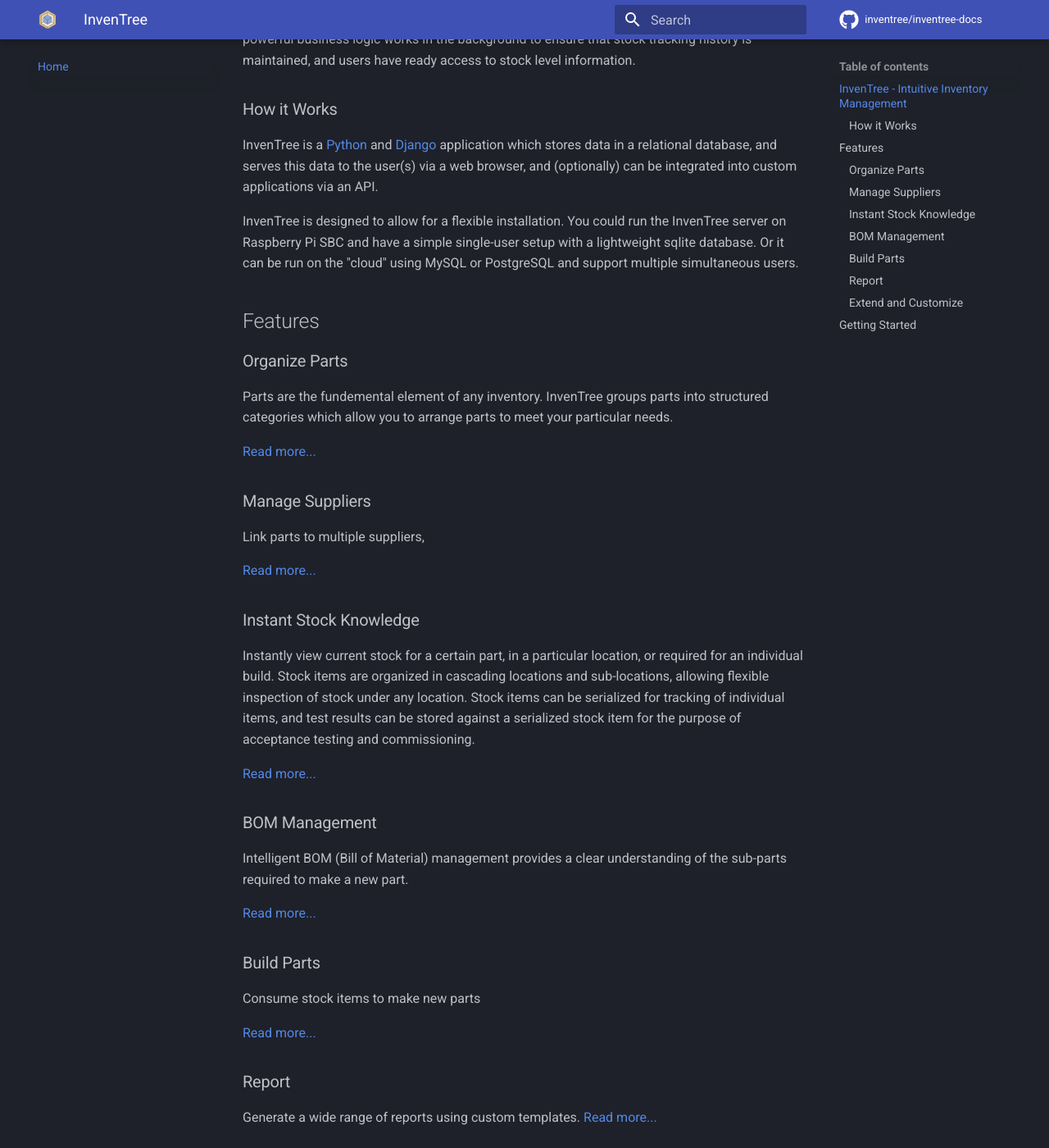
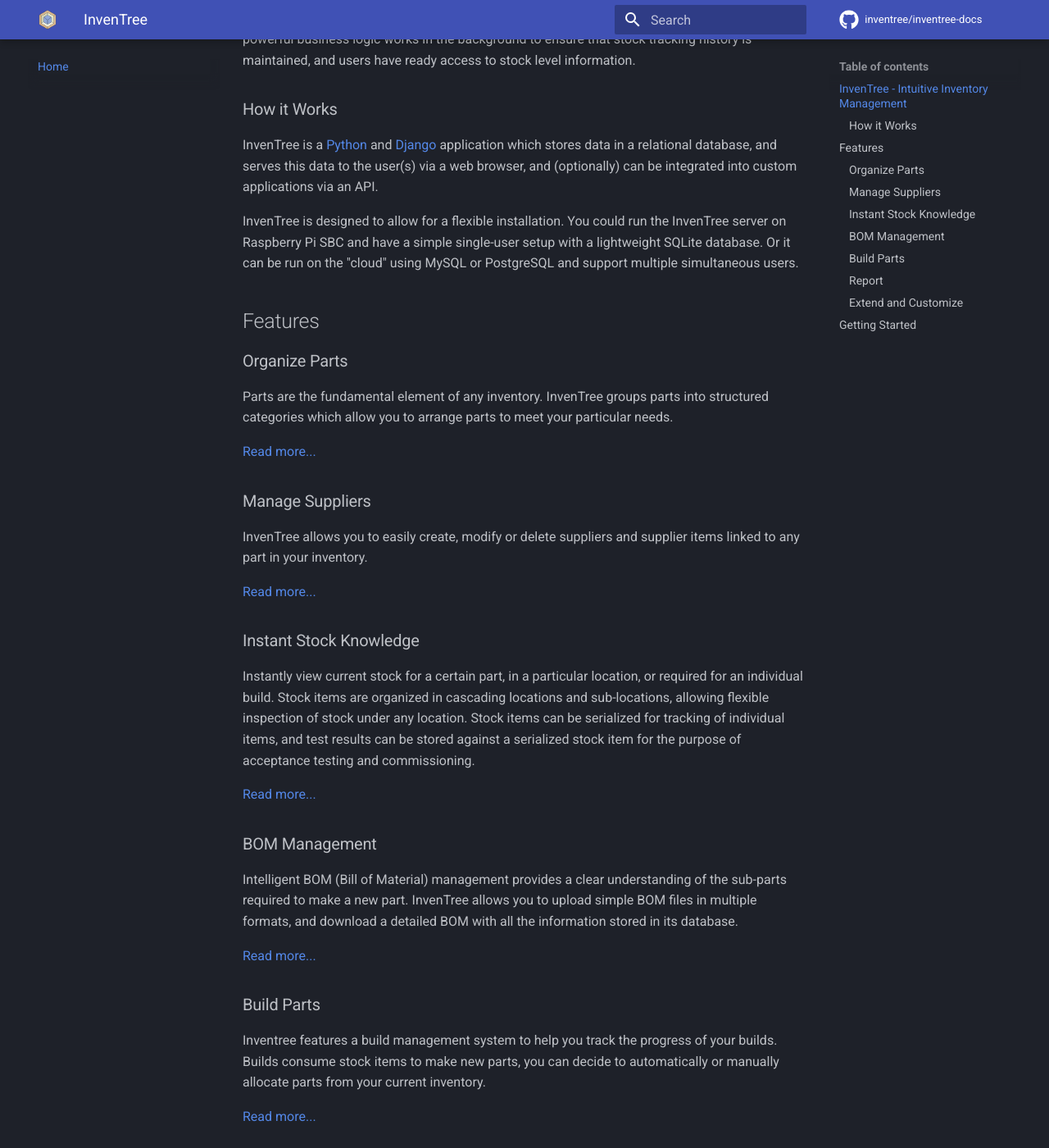
Before and after one commit to inventree/inventree-docs, an MkDocs documentation site: the page built from docs/index.md, in a window 1280 px wide and 1400 px high, scrolled down 362 px. Shown: the whole window at 82% size. Built offline with MkDocs 1.6.1 and Material for MkDocs 9.7.7, drawn with Linux system fonts in a browser that asks for light colours; comment, search, counter and statistics services are not loaded.

```diff
--- a/docs/index.md
+++ b/docs/index.md
@@ -14,19 +14,19 @@
 
 InvenTree is a [Python](https://www.python.org/) and [Django](https://www.djangoproject.com/) application which stores data in a relational database, and serves this data to the user(s) via a web browser, and (optionally) can be integrated into custom applications via an API.
 
-InvenTree is designed to allow for a flexible installation. You could run the InvenTree server on Raspberry Pi SBC and have a simple single-user setup with a lightweight sqlite database. Or it can be run on the "cloud" using MySQL or PostgreSQL and support multiple simultaneous users.
+InvenTree is designed to allow for a flexible installation. You could run the InvenTree server on Raspberry Pi SBC and have a simple single-user setup with a lightweight SQLite database. Or it can be run on the "cloud" using MySQL or PostgreSQL and support multiple simultaneous users.
 
 ## Features
 
 ### Organize Parts
 
-Parts are the fundemental element of any inventory. InvenTree groups parts into structured categories which allow you to arrange parts to meet your particular needs.
+Parts are the fundamental element of any inventory. InvenTree groups parts into structured categories which allow you to arrange parts to meet your particular needs.
 
 [Read more...](part/part)
 
 ### Manage Suppliers
 
-Link parts to multiple suppliers,
+InvenTree allows you to easily create, modify or delete suppliers and supplier items linked to any part in your inventory.
 
 [Read more...](buy/supplier)
 
@@ -39,12 +39,14 @@
 ### BOM Management
 
 Intelligent BOM (Bill of Material) management provides a clear understanding of the sub-parts required to make a new part.
+InvenTree allows you to upload simple BOM files in multiple formats, and download a detailed BOM with all the information stored in its database.
 
 [Read more...](build/bom)
 
 ### Build Parts
 
-Consume stock items to make new parts
+Inventree features a build management system to help you track the progress of your builds.
+Builds consume stock items to make new parts, you can decide to automatically or manually allocate parts from your current inventory.
 
 [Read more...](build/build)
 
```
Also changed, not shown: docs/contribute.md (+1 -1 lines), docs/part/parameter.md (+40 -2 lines), docs/part/views.md (+5 -5 lines), docs/assets/images/part/create_parameter_template.png (added), docs/assets/images/part/create_part_parameter.png (added), docs/assets/images/part/part_parameters_example.png (added).
